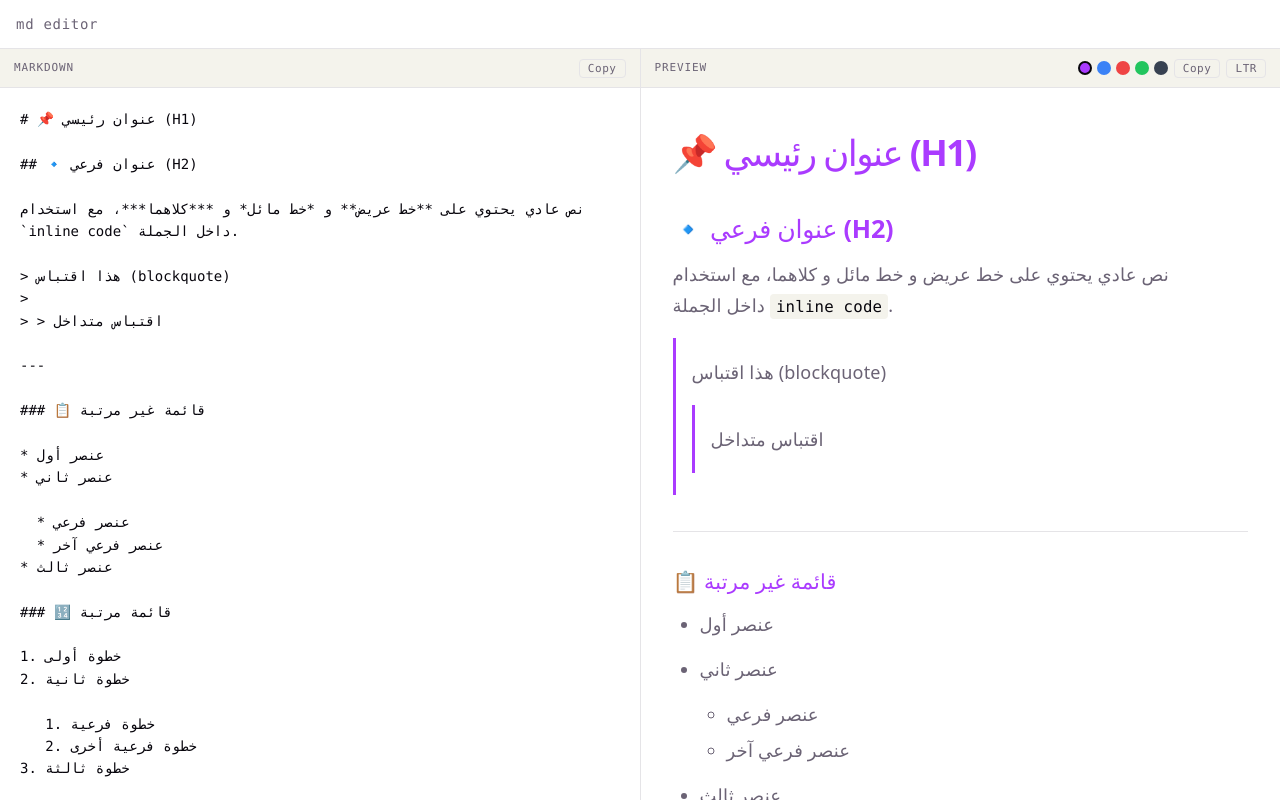
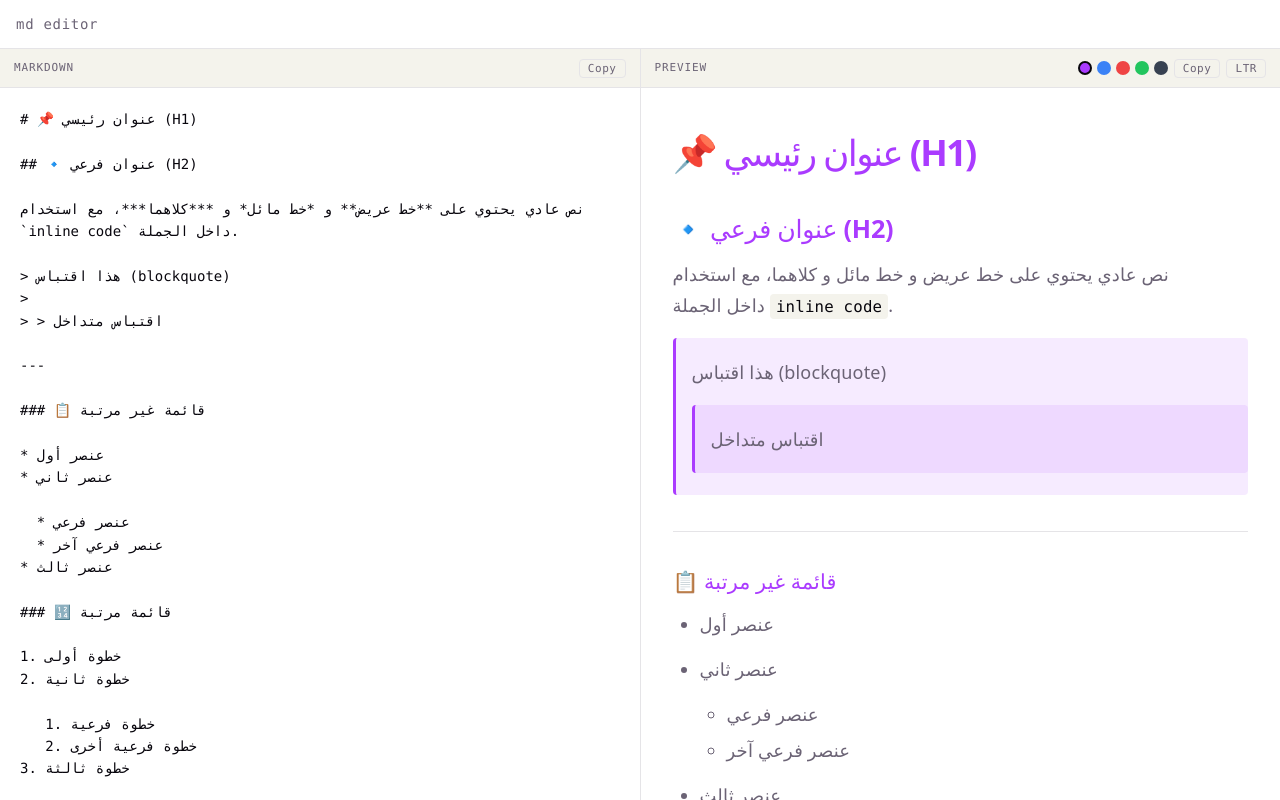
Before and after one commit to bakrialloush/md-rtl, a React (Vite) app: page / in a window 1280 px wide. Built offline with nearby package versions, Linux system fonts and the light colour scheme.

Commit message:
Add a lite background to Quote section

```diff
--- a/src/App.css
+++ b/src/App.css
@@ -196,6 +196,8 @@
 
 .markdown-body blockquote {
   border-left: 3px solid var(--accent);
+  background: var(--accent-bg);
+  border-radius: 4px;
   margin: 1em 0;
   padding: 4px 0 4px 16px;
   color: var(--text);
```
